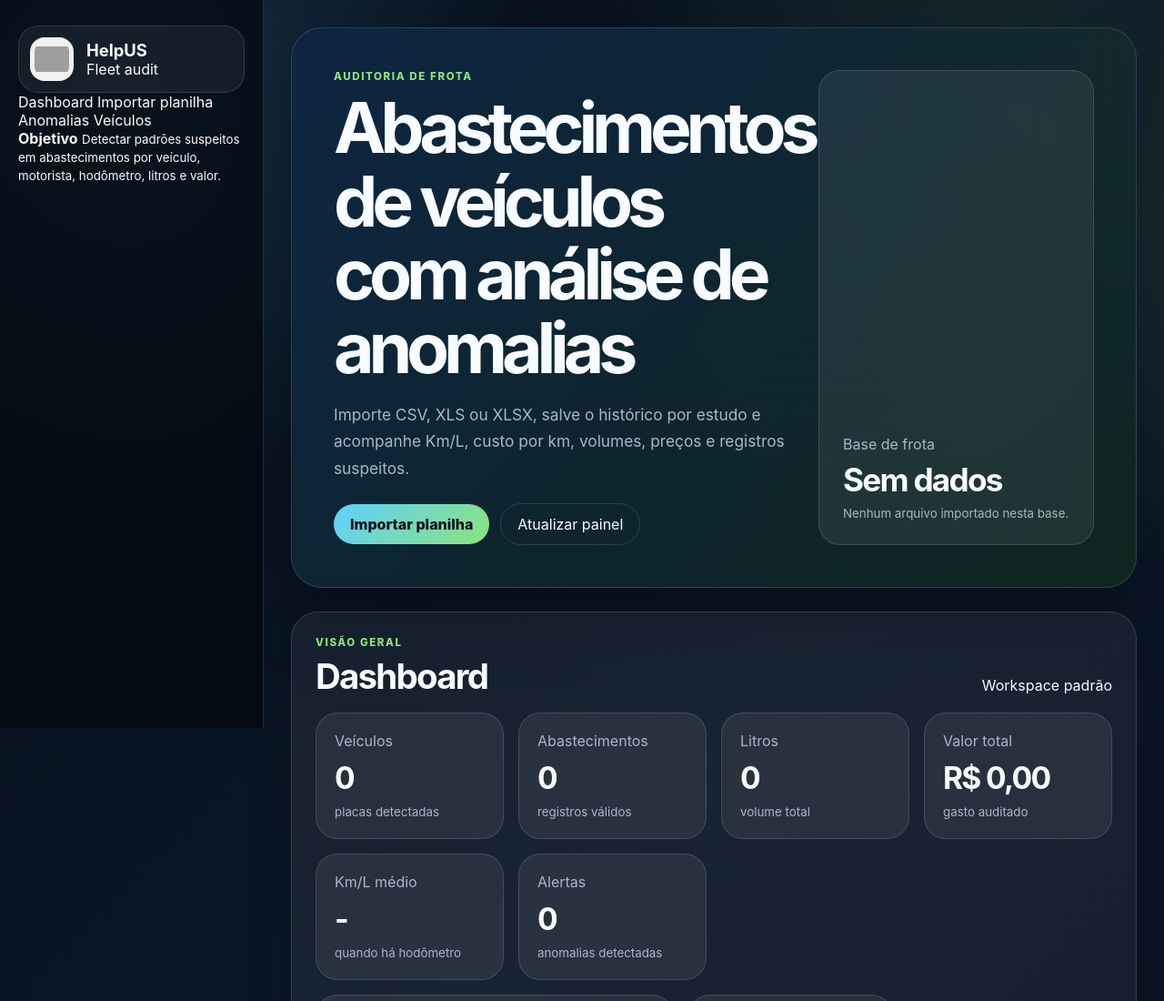
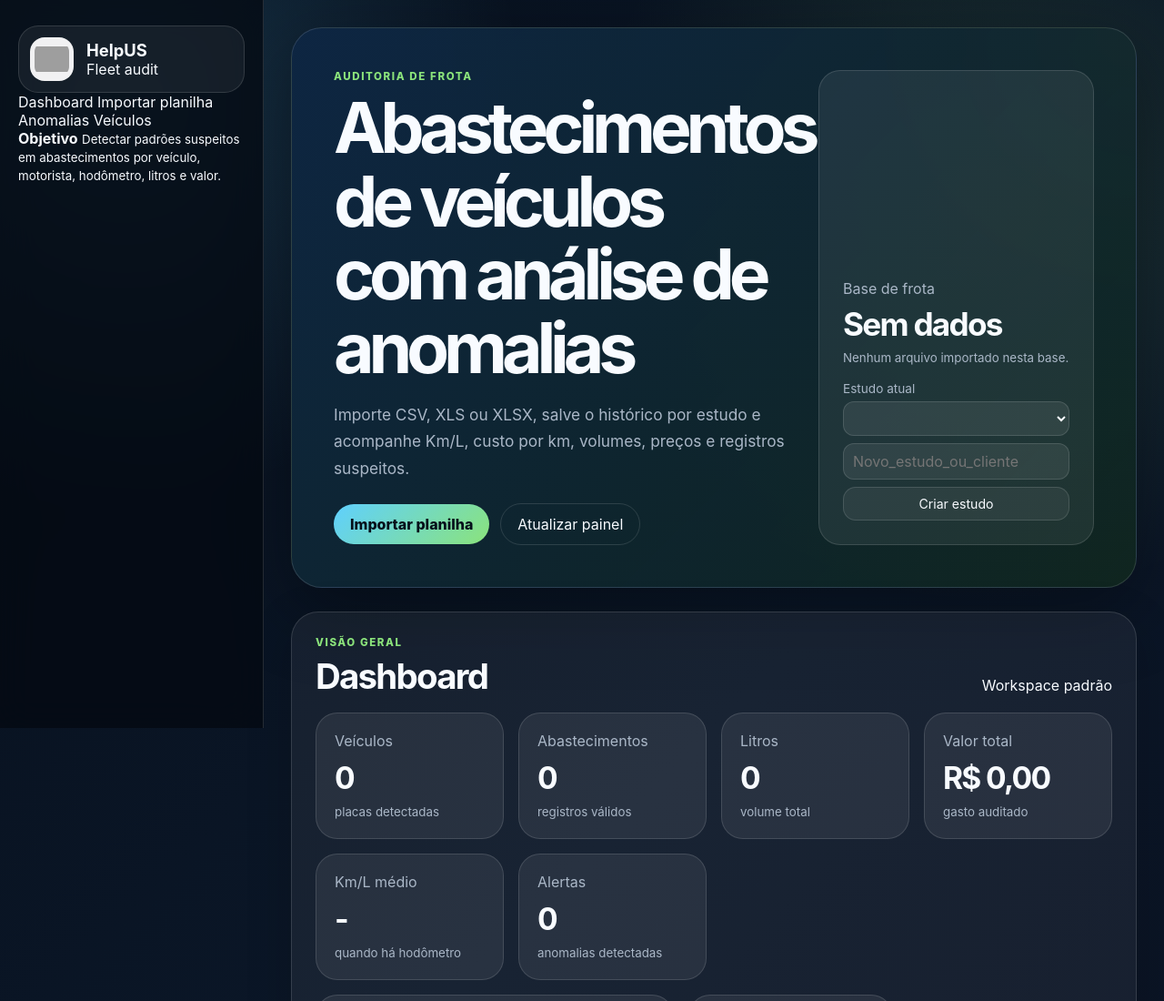
Before and after one commit to HelpUSA/energisa, a website: page index.html in a window 1280 px wide. Shown: the top 1100 px of the page at 91% size. Drawn offline with nearby package versions, Linux system fonts and the light colour scheme; no server answers; grey boxes are pictures that could not be loaded.

Commit message:
Add workspace controls to dashboard

```diff
--- a/index.html
+++ b/index.html
@@ -46,7 +46,7 @@
         <div class="hero-panel">
           <span>Base de frota</span>
           <strong id="coverageLabel">Sem dados</strong>
-          <small id="lastImportLabel">Nenhum arquivo importado nesta base.</small>
+          <small id="lastImportLabel">Nenhum arquivo importado nesta base.</small><div class=workspace-tools><label>Estudo atual<select id=workspaceSelect></select></label><input id=newWorkspaceName placeholder=Novo_estudo_ou_cliente /><button class=button-ghost-small id=createWorkspaceBtn type=button>Criar estudo</button></div>
         </div>
       </section>
 
--- a/styles.css
+++ b/styles.css
@@ -28,4 +28,4 @@
 .table-wrap.preview{max-height:360px;overflow:auto}
 .table-wrap{max-width:100%;overflow:auto}
 .section{scroll-margin-top:22px}
-@media(max-width:1100px){.insight-grid{grid-template-columns:1fr}.chart-card canvas,.chart-card.wide canvas{height:280px!important;max-height:280px!important}}
+@media(max-width:1100px){.insight-grid{grid-template-columns:1fr}.chart-card canvas,.chart-card.wide canvas{height:280px!important;max-height:280px!important}}.workspace-tools{margin-top:18px;display:grid;gap:8px}.workspace-tools label{display:grid;gap:6px;color:var(--muted);font-size:.85rem}.workspace-tools select,.workspace-tools input{width:100%;border:1px solid var(--line);background:rgba(255,255,255,.08);color:var(--text);border-radius:12px;padding:9px 10px}.button-ghost-small{padding:9px 12px;font-size:.88rem;border:1px solid var(--line);background:rgba(255,255,255,.06);color:var(--text);border-radius:14px;cursor:pointer}
```
